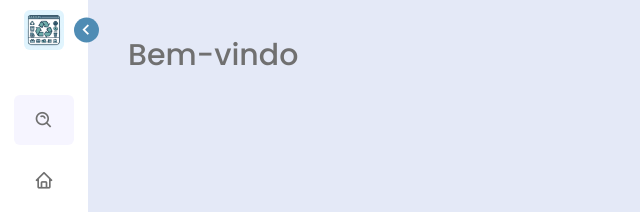
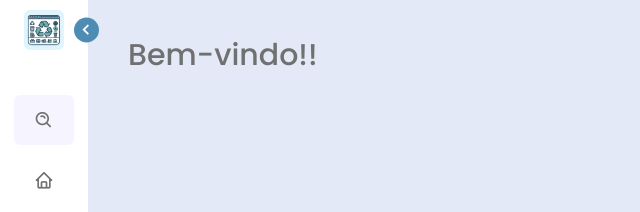
Before and after one commit to CardoliDev/Atividadedemetrius, a plain HTML site: page index.html in a window 1280 px wide. Shown: the top 212 px of the page, 0-640 px from the left. Drawn offline with nearby package versions, Linux system fonts and the light colour scheme.

Commit message:
Mudando título

```diff
--- a/index.html
+++ b/index.html
@@ -77,7 +77,7 @@
         </div>
     </nav>
     <section class="home">
-        <div class="text">Bem-vindo</div>
+        <div class="text">Bem-vindo!!</div>
 
 
         </div>
```
